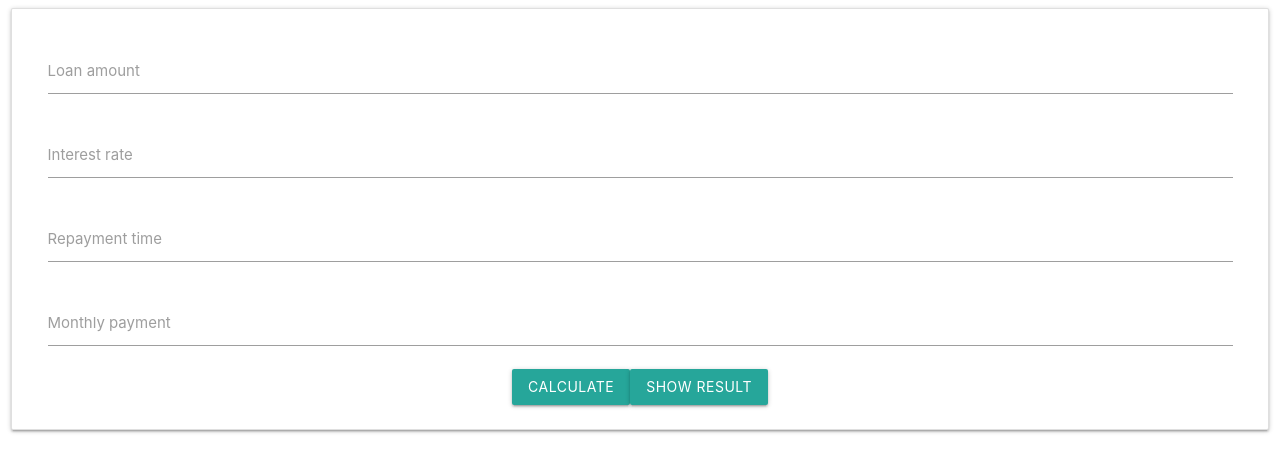
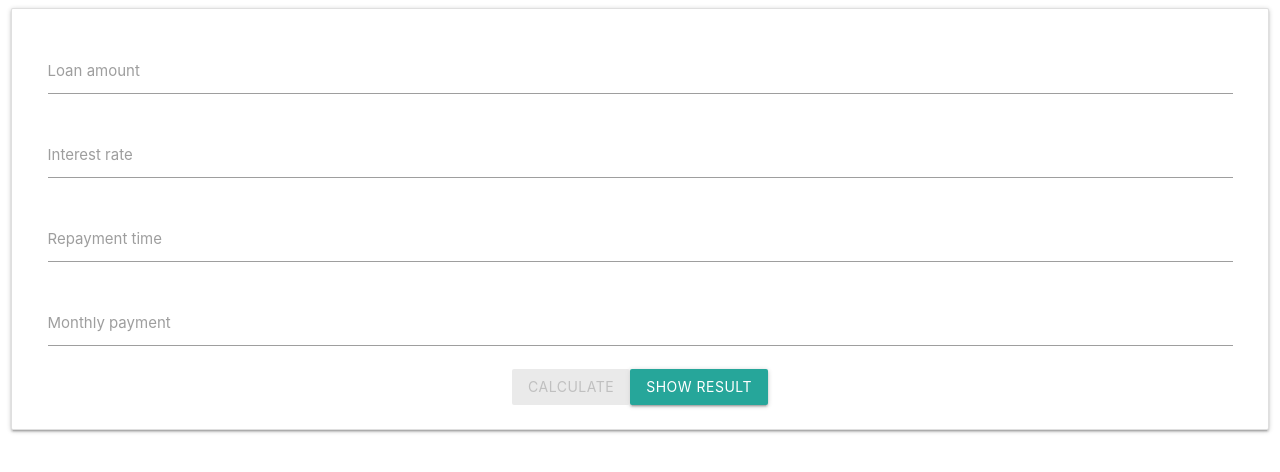
Before and after one commit to cortinadampezzo/credit-calculator-CC, a React (Create React App) app in the folder credit-calculator-frontend/: page / in a window 1280 px wide. Shown: the top 472 px of the page. Built offline with nearby package versions, Linux system fonts and the light colour scheme.

Commit message:
disable button and input fields if something is not correct

```diff
--- a/credit-calculator-frontend/src/component/Form.js
+++ b/credit-calculator-frontend/src/component/Form.js
@@ -6,6 +6,7 @@ import {TextInput, Button, Row, Col, Card, Modal} from 'react-materialize';
 
 class Form extends Component {
 
+    counter = 0;
     constructor(props) {
         super(props);
 
@@ -100,17 +101,20 @@ class Form extends Component {
     }
 
     render() {
+        let isEnabled = (this.state.data.loanAmount != null && this.state.data.interestRate != null && this.state.data.repaymentTime != null) ||
+            (this.state.data.loanAmount != null && this.state.data.interestRate != null && this.state.data.monthlyPayment != null) ||
+            (this.state.data.interestRate != null && this.state.data.repaymentTime != null && this.state.data.monthlyPayment != null);
         return (
             <Router>
                 <div>
                     <Row>
                         <Col m={6} s={12}>
                             <Card>
-                                <TextInput label="Loan amount" onChange={this.loanAmountChange.bind(this)}></TextInput>
-                                <TextInput label="Interest rate" onChange={this.interestRateChange.bind(this)}></TextInput>
-                                <TextInput label="Repayment time" onChange={this.repaymentTimeChange.bind(this)}></TextInput>
-                                <TextInput label="Monthly payment" onChange={this.monthlyPaymentChange.bind(this)}></TextInput>
-                                <Button type="submit" onClick={this.onSubmit.bind(this)}>Calculate</Button>
+                                <TextInput label="Loan amount" disabled={isEnabled} onChange={this.loanAmountChange.bind(this)}></TextInput>
+                                <TextInput label="Interest rate" disabled={isEnabled} onChange={this.interestRateChange.bind(this)}></TextInput>
+                                <TextInput label="Repayment time" disabled={isEnabled} onChange={this.repaymentTimeChange.bind(this)}></TextInput>
+                                <TextInput label="Monthly payment" disabled={isEnabled} onChange={this.monthlyPaymentChange.bind(this)}></TextInput>
+                                <Button type="submit" disabled={!isEnabled} onClick={this.onSubmit.bind(this)}>Calculate</Button>
                                 <Modal trigger={<Link to="/result"><Button onClick={this.showResult.bind(this)}>Show result</Button></Link>}>
                                         Loan amount: {this.state.data.loanAmount} Ft <br/>
                                         Interest rate: {this.state.data.interestRate} % <br />
```
